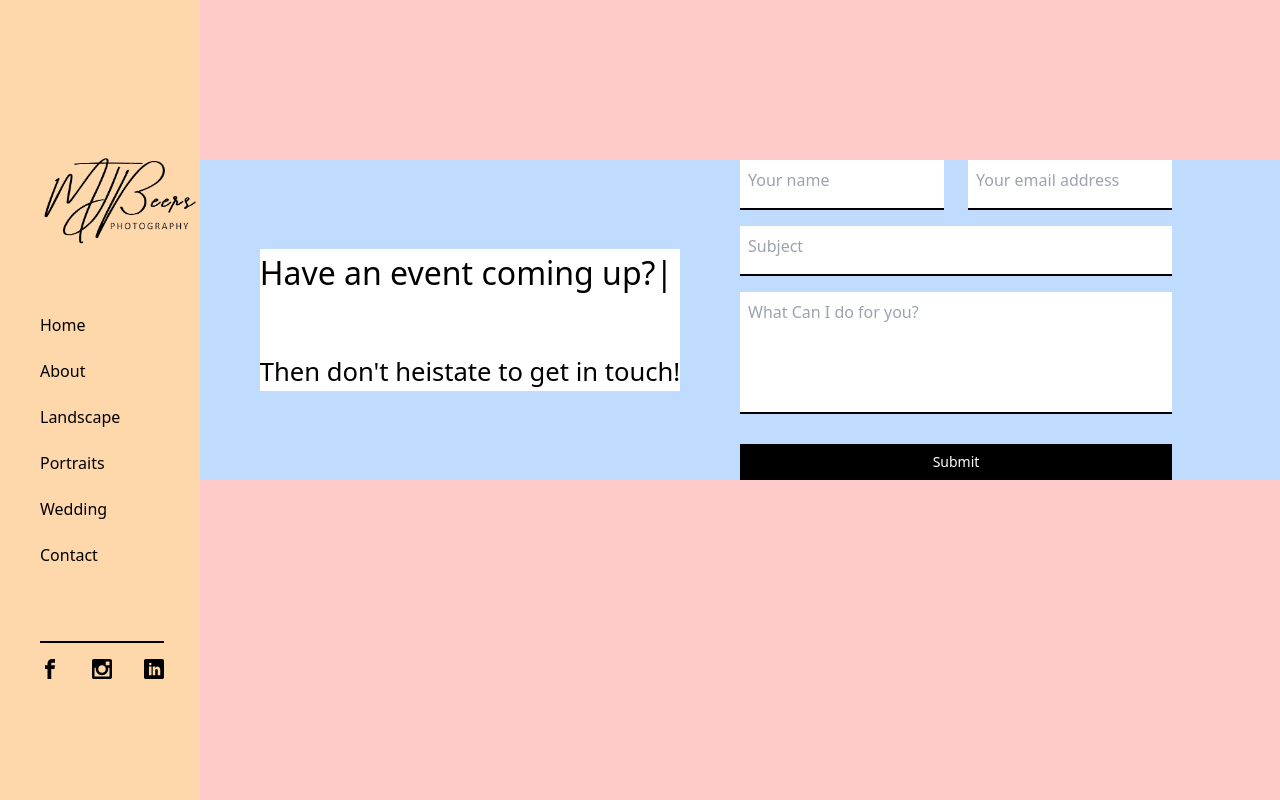
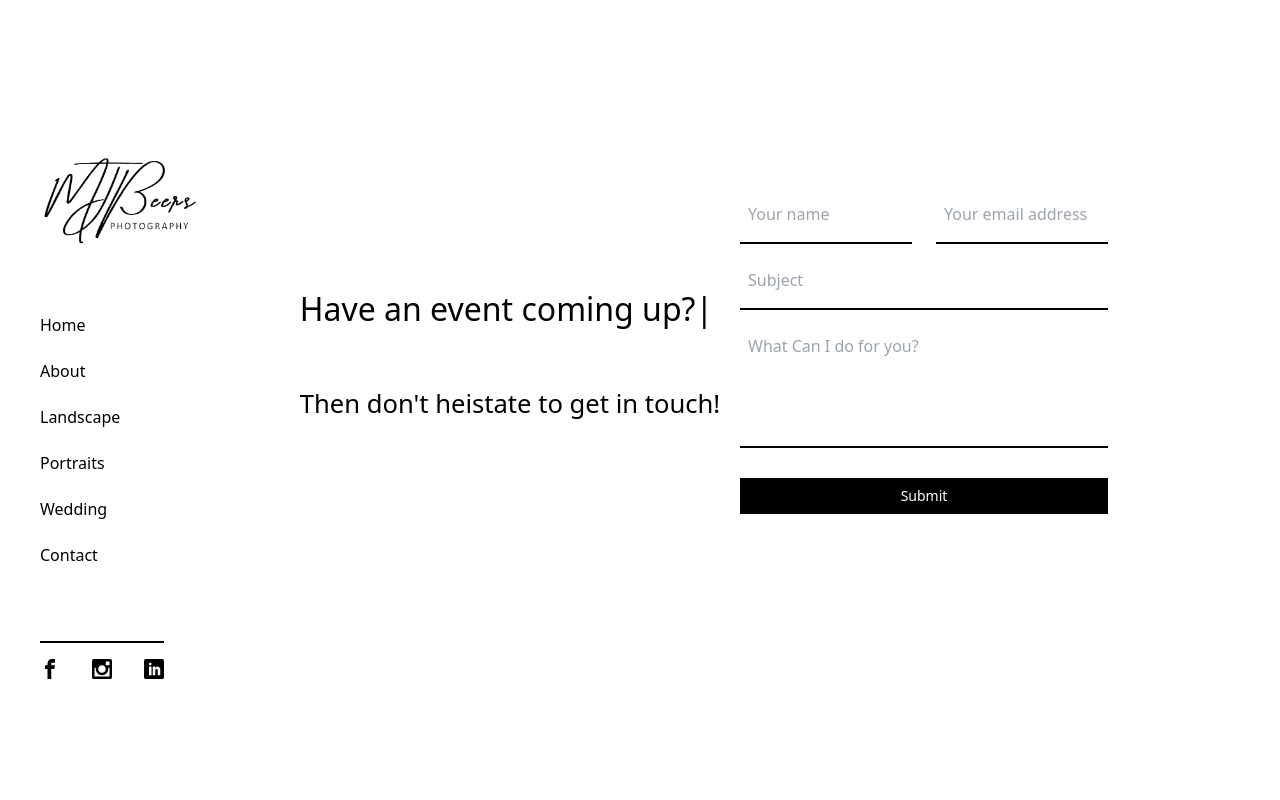
Before and after one commit to acz1992/mjbeers_photography, a React (Vite) app: page /contact in a window 1280 px wide. Built offline with nearby package versions, Linux system fonts and the light colour scheme.

Commit message:
Dimensions for Contact Page sorted

```diff
--- a/package.json
+++ b/package.json
@@ -18,7 +18,8 @@
     "react-responsive-masonry": "^2.2.0",
     "react-router-dom": "^6.22.3",
     "react-type-animation": "^3.2.0",
-    "require-context": "^1.1.0"
+    "require-context": "^1.1.0",
+    "tailwind-scrollbar-hide": "^1.1.7"
   },
   "devDependencies": {
     "@types/node": "^20.12.5",
--- a/src/components/ContactForm.tsx
+++ b/src/components/ContactForm.tsx
@@ -3,6 +3,7 @@ import React, { useState } from "react";
 interface FormState {
 	name: string;
 	email: string;
+	subject: string;
 	message: string;
 }
 
@@ -10,6 +11,7 @@ const ContactForm = () => {
 	const [formState, setFormState] = useState<FormState>({
 		name: "",
 		email: "",
+		subject: "",
 		message: "",
 	});
 
@@ -67,7 +69,7 @@ const ContactForm = () => {
 					type="text"
 					id="subject"
 					name="subject"
-					value={formState.name}
+					value={formState.subject}
 					onChange={handleChange}
 					className="w-full pl-2 pb-4 pt-2 border-b-2 border-primary transition-all duration-300 focus:outline-none focus:border-b-4 "
 					required
--- a/src/components/Sidebar.tsx
+++ b/src/components/Sidebar.tsx
@@ -17,7 +17,8 @@ const links: Link[] = [
 
 const Sidebar = () => {
 	return (
-		<nav className="hidden laptop:fixed pl-10 h-screen bg-orange-200 laptop:flex flex-col items-center justify-center">
+		/* bg-orange-200 */
+		<nav className="hidden laptop:fixed pl-10 h-screen  laptop:flex flex-col items-center justify-center">
 			<div className="flex flex-col gap-8">
 				{/* Logo */}
 				<div className="">
--- a/src/index.css
+++ b/src/index.css
@@ -7,9 +7,9 @@
 		@apply m-0 p-0 box-border;
 	}
 
-	html {
+	/* html {
 		@apply bg-red-200;
-	}
+	} */
 
 	/* Global Page Style */
 	.pages-container {
@@ -18,7 +18,7 @@
 
 	/* Height defined custom utility */
 	section {
-		@apply w-full /* laptop:w-11/12 laptop:h-[90vh] */ mt-28 laptop:mb-12 laptop:mt-10 bg-blue-200;
+		@apply w-full /* laptop:w-11/12 laptop:h-[90vh] */ mt-28 laptop:mb-12 laptop:mt-10 /* bg-blue-200 */;
 	}
 
 	/* Custom CSS */
--- a/src/pages/Contact.tsx
+++ b/src/pages/Contact.tsx
@@ -1,32 +1,45 @@
 import { TypeAnimation } from "react-type-animation";
 import ContactForm from "../components/ContactForm";
+
+/* const Contact = () => {
+	return (
+		<section className="h-screen flex flex-col justify-center ">
+			<div className="flex justify-around items-center">
+				<div className="bg-white w-1/3 aspect-square"></div>
+				<div className="flex justify-center items-center">
+					<ContactForm />
+				</div>
+			</div>
+		</section>
+	);
+}; */
 
 const Contact = () => {
 	return (
 		<section
-			className="mx-10 laptop:mx-0 laptop:my-40 flex flex-col
-		laptop:justify-items-center items-center laptop:grid grid-cols-2 grid-cols-[50%_40%] "
+			className="mx-10 laptop:mx-20 laptop:my-[18%] flex flex-col
+		laptop:justify-items-center items-center laptop:grid grid-cols-2 grid-cols-[50%_40%]"
 		>
-			<div className="bg-white flex flex-col mb-10 laptop:mb-0 ">
+			<div className="bg-white flex flex-col laptop:mb-0 ">
 				<TypeAnimation
 					sequence={[
 						"Like the look of my work?",
 						1000, // wait 1s before replacing "Mice" with "Hamsters"
 						"Have an event coming up?",
 						1000,
-						"Or just want some nice pictures?",
+						"Or just want nice pictures?",
 						1000,
 					]}
 					wrapper="span"
 					speed={50}
 					style={{
-						fontSize: "2em",
+						fontSize: "2rem",
 						display: "inline-block",
 						height: "100px",
 					}}
 					repeat={Infinity}
 				/>
-				<h3 className="mt-1 text-[1.6rem]">
+				<h3 className="text-[1.6rem] mb-10 laptop:mb-0">
 					Then don't heistate to get in touch!
 				</h3>
 			</div>
```
Also changed, not shown: 1 other file (tests, documents, lock files or other folders).
